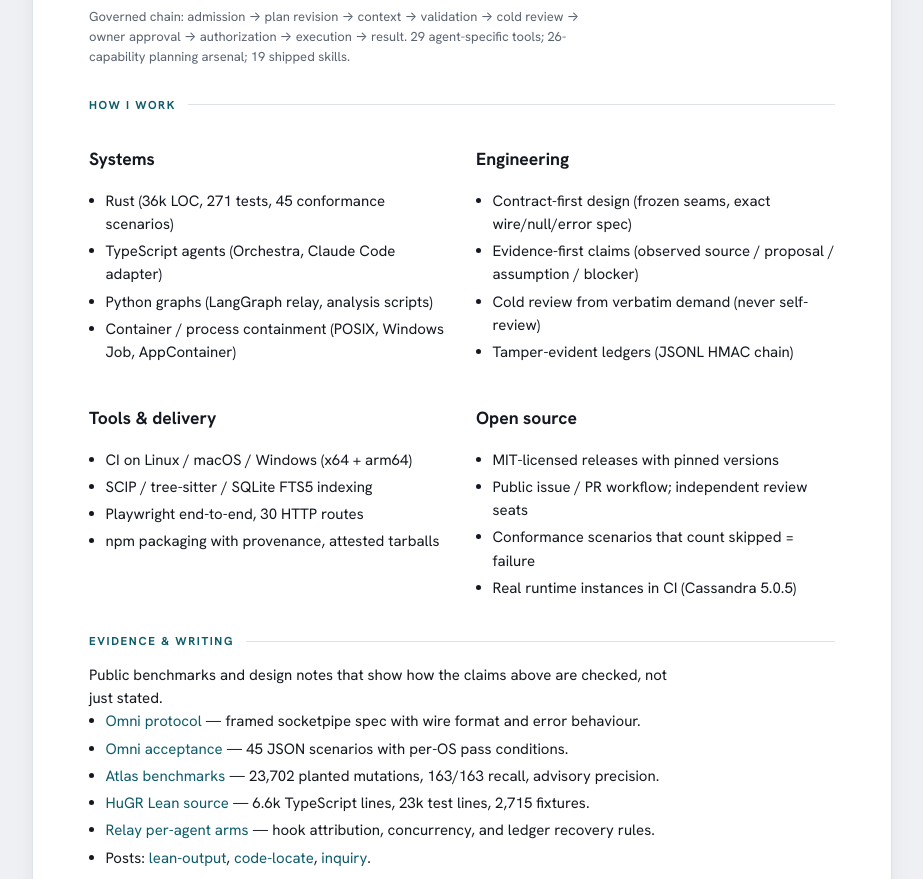
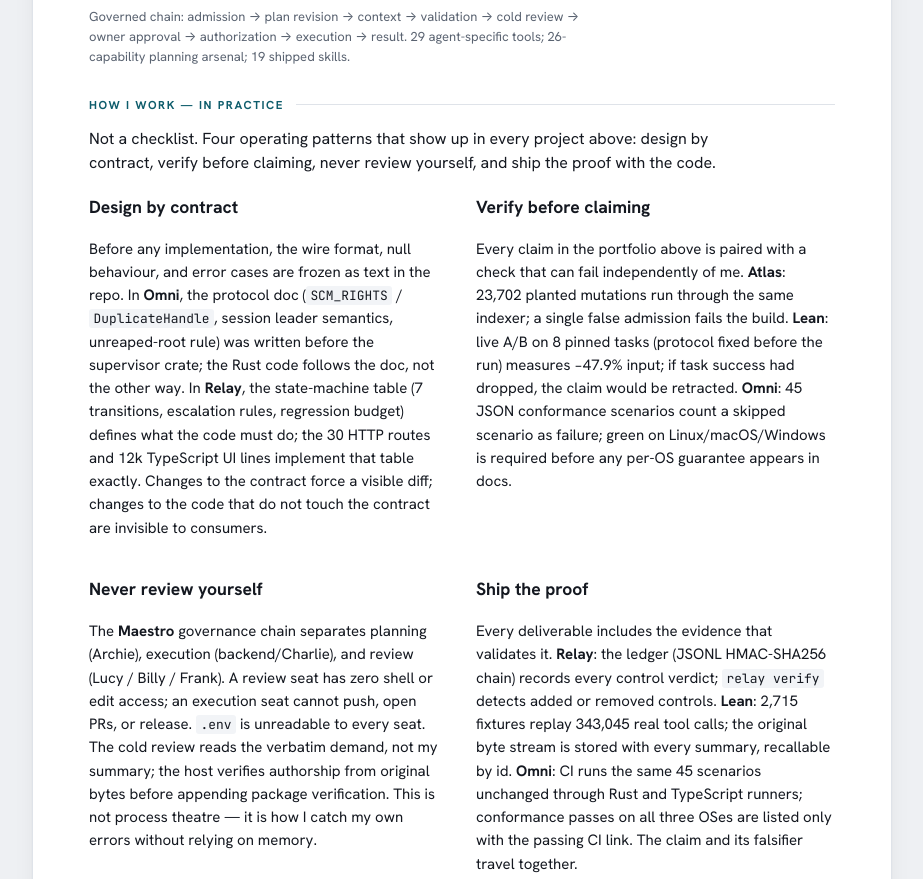
Before and after one commit to gustavomhss/gustavomhss.github.io, a plain HTML site: page index.html in a window 1280 px wide. Shown: the part 3632-4511 px from the top of the page, without its empty margins (178-1101 px from the left). Drawn offline with Linux system fonts and the light colour scheme.

Commit message:
refactor(portfolio): rewrite 'How I work' with practical contract/review/proof patterns, not bullet lists

```diff
--- a/index.html
+++ b/index.html
@@ -253,43 +253,25 @@ body{margin:0} img{max-width:100%}
   </section>
 
   <section id="work">
-    <h2>How I work</h2>
+    <h2>How I work — in practice</h2>
+    <p class="lede">Not a checklist. Four operating patterns that show up in every project above: design by contract, verify before claiming, never review yourself, and ship the proof with the code.</p>
+
     <div class="cols">
       <div>
-        <h3>Systems</h3>
-        <ul class="plain">
-          <li>Rust (36k LOC, 271 tests, 45 conformance scenarios)</li>
-          <li>TypeScript agents (Orchestra, Claude Code adapter)</li>
-          <li>Python graphs (LangGraph relay, analysis scripts)</li>
-          <li>Container / process containment (POSIX, Windows Job, AppContainer)</li>
-        </ul>
+        <h3>Design by contract</h3>
+        <p>Before any implementation, the wire format, null behaviour, and error cases are frozen as text in the repo. In <b>Omni</b>, the protocol doc (<code>SCM_RIGHTS</code> / <code>DuplicateHandle</code>, session leader semantics, unreaped-root rule) was written before the supervisor crate; the Rust code follows the doc, not the other way. In <b>Relay</b>, the state-machine table (7 transitions, escalation rules, regression budget) defines what the code must do; the 30 HTTP routes and 12k TypeScript UI lines implement that table exactly. Changes to the contract force a visible diff; changes to the code that do not touch the contract are invisible to consumers.</p>
       </div>
       <div>
-        <h3>Engineering</h3>
-        <ul class="plain">
-          <li>Contract-first design (frozen seams, exact wire/null/error spec)</li>
-          <li>Evidence-first claims (observed source / proposal / assumption / blocker)</li>
-          <li>Cold review from verbatim demand (never self-review)</li>
-          <li>Tamper-evident ledgers (JSONL HMAC chain)</li>
-        </ul>
+        <h3>Verify before claiming</h3>
+        <p>Every claim in the portfolio above is paired with a check that can fail independently of me. <b>Atlas</b>: 23,702 planted mutations run through the same indexer; a single false admission fails the build. <b>Lean</b>: live A/B on 8 pinned tasks (protocol fixed before the run) measures −47.9% input; if task success had dropped, the claim would be retracted. <b>Omni</b>: 45 JSON conformance scenarios count a skipped scenario as failure; green on Linux/macOS/Windows is required before any per-OS guarantee appears in docs.</p>
       </div>
       <div>
-        <h3>Tools &amp; delivery</h3>
-        <ul class="plain">
-          <li>CI on Linux / macOS / Windows (x64 + arm64)</li>
-          <li>SCIP / tree-sitter / SQLite FTS5 indexing</li>
-          <li>Playwright end-to-end, 30 HTTP routes</li>
-          <li>npm packaging with provenance, attested tarballs</li>
-        </ul>
+        <h3>Never review yourself</h3>
+        <p>The <b>Maestro</b> governance chain separates planning (Archie), execution (backend/Charlie), and review (Lucy / Billy / Frank). A review seat has zero shell or edit access; an execution seat cannot push, open PRs, or release. <code>.env</code> is unreadable to every seat. The cold review reads the verbatim demand, not my summary; the host verifies authorship from original bytes before appending package verification. This is not process theatre — it is how I catch my own errors without relying on memory.</p>
       </div>
       <div>
-        <h3>Open source</h3>
-        <ul class="plain">
-          <li>MIT-licensed releases with pinned versions</li>
-          <li>Public issue / PR workflow; independent review seats</li>
-          <li>Conformance scenarios that count skipped = failure</li>
-          <li>Real runtime instances in CI (Cassandra 5.0.5)</li>
-        </ul>
+        <h3>Ship the proof</h3>
+        <p>Every deliverable includes the evidence that validates it. <b>Relay</b>: the ledger (JSONL HMAC-SHA256 chain) records every control verdict; <code>relay verify</code> detects added or removed controls. <b>Lean</b>: 2,715 fixtures replay 343,045 real tool calls; the original byte stream is stored with every summary, recallable by id. <b>Omni</b>: CI runs the same 45 scenarios unchanged through Rust and TypeScript runners; conformance passes on all three OSes are listed only with the passing CI link. The claim and its falsifier travel together.</p>
       </div>
     </div>
   </section>
```
